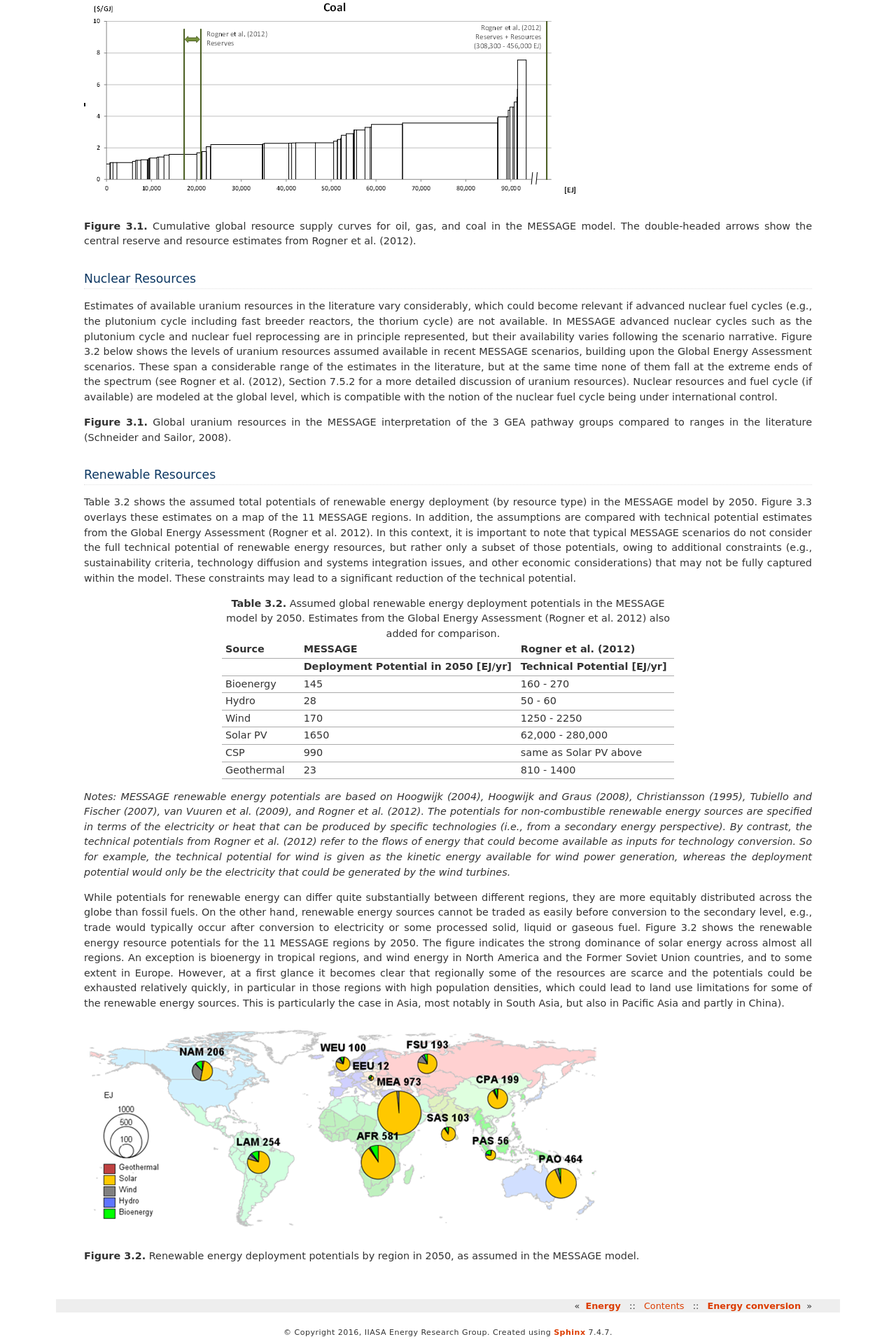
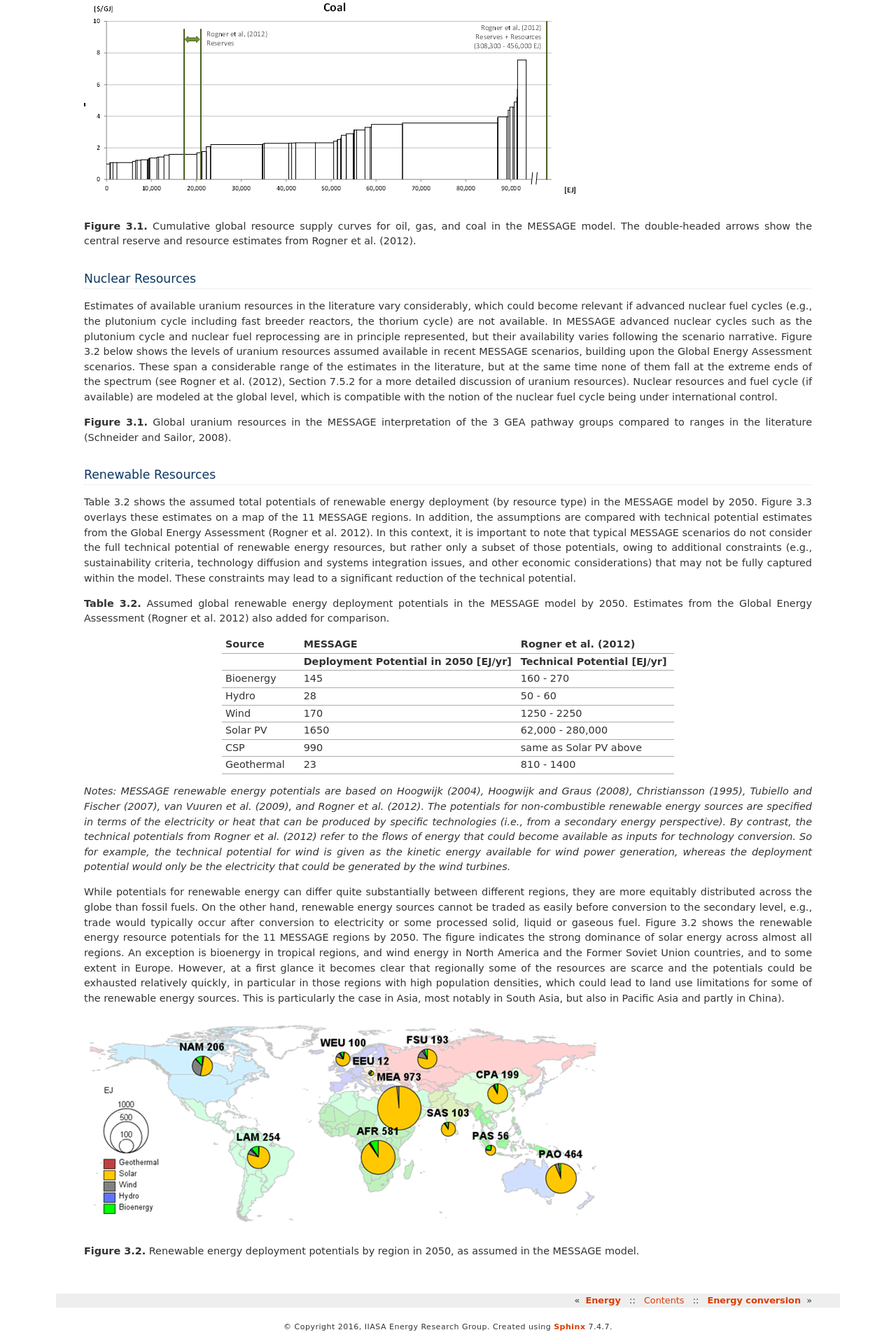
Before and after one commit to iiasa/message_doc, a Sphinx documentation site: the page built from source/message_globiom/energy/resource.rst, in a window 1280 px wide. Shown: the part 1499-3419 px from the top of the page at 70% size. Built offline with Sphinx 7.4.7, drawn with Linux system fonts in a browser that asks for light colours; cross-references to code outside the pages are shown as plain code.

Commit message:
Update resource.rst

```diff
--- a/source/message_globiom/energy/resource.rst
+++ b/source/message_globiom/energy/resource.rst
@@ -61,7 +61,9 @@ Renewable Resources
 ------------------------------
 Table 3.2 shows the assumed total potentials of renewable energy deployment (by resource type) in the MESSAGE model by 2050. Figure 3.3 overlays these estimates on a map of the 11 MESSAGE regions. In addition, the assumptions are compared with technical potential estimates from the Global Energy Assessment (Rogner et al. 2012).  In this context, it is important to note that typical MESSAGE scenarios do not consider the full technical potential of renewable energy resources, but rather only a subset of those potentials, owing to additional constraints (e.g., sustainability criteria, technology diffusion and systems integration issues, and other economic considerations) that may not be fully captured within the model. These constraints may lead to a significant reduction of the technical potential.
 
-.. list-table:: **Table 3.2.** Assumed global renewable energy deployment potentials in the MESSAGE model by 2050. Estimates from the Global Energy Assessment (Rogner et al. 2012) also added for comparison.
+**Table 3.2.** Assumed global renewable energy deployment potentials in the MESSAGE model by 2050. Estimates from the Global Energy Assessment (Rogner et al. 2012) also added for comparison.
+
+.. list-table::
    :widths: 13 36 26
    :header-rows: 2
 
```
